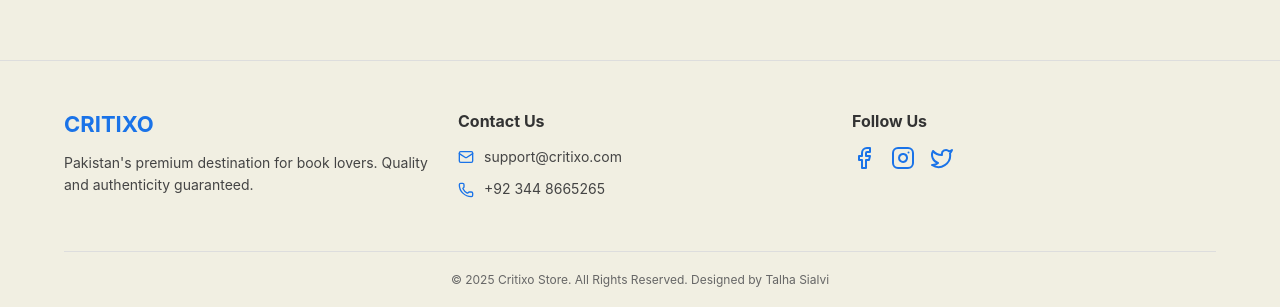
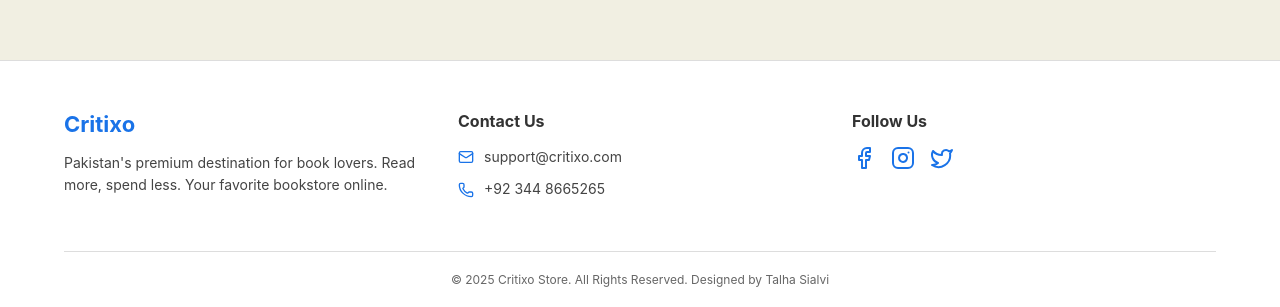
Before and after one commit to mtalhakhansialvi786-collab/Critixo, a React (Vite) app in the folder frontend/: page / in a window 1280 px wide. Shown: the part 810-1117 px from the top of the page. Built offline with nearby package versions, Linux system fonts and the light colour scheme; no server answers.

Commit message:
Update Footer.jsx

```diff
--- a/frontend/src/components/Footer.jsx
+++ b/frontend/src/components/Footer.jsx
@@ -5,8 +5,8 @@
     <footer style={styles.footer}>
       <div style={styles.content}>
         <div style={styles.section}>
-          <h3 style={styles.logo}>CRITIXO</h3>
-          <p style={styles.text}>Pakistan's premium destination for book lovers. Quality and authenticity guaranteed.</p>
+          <h3 style={styles.logo}>Critixo</h3>
+          <p style={styles.text}>Pakistan's premium destination for book lovers. Read more, spend less. Your favorite bookstore online.</p>
         </div>
 
         <div style={styles.section}>
@@ -32,7 +32,7 @@
 
 const styles = {
   footer: {
-    background: '#f1efe2',
+    background: '#FFFFFF',
     padding: '50px 5% 20px 5%',
     borderTop: '1px solid #ddd',
     marginTop: '50px',
```
